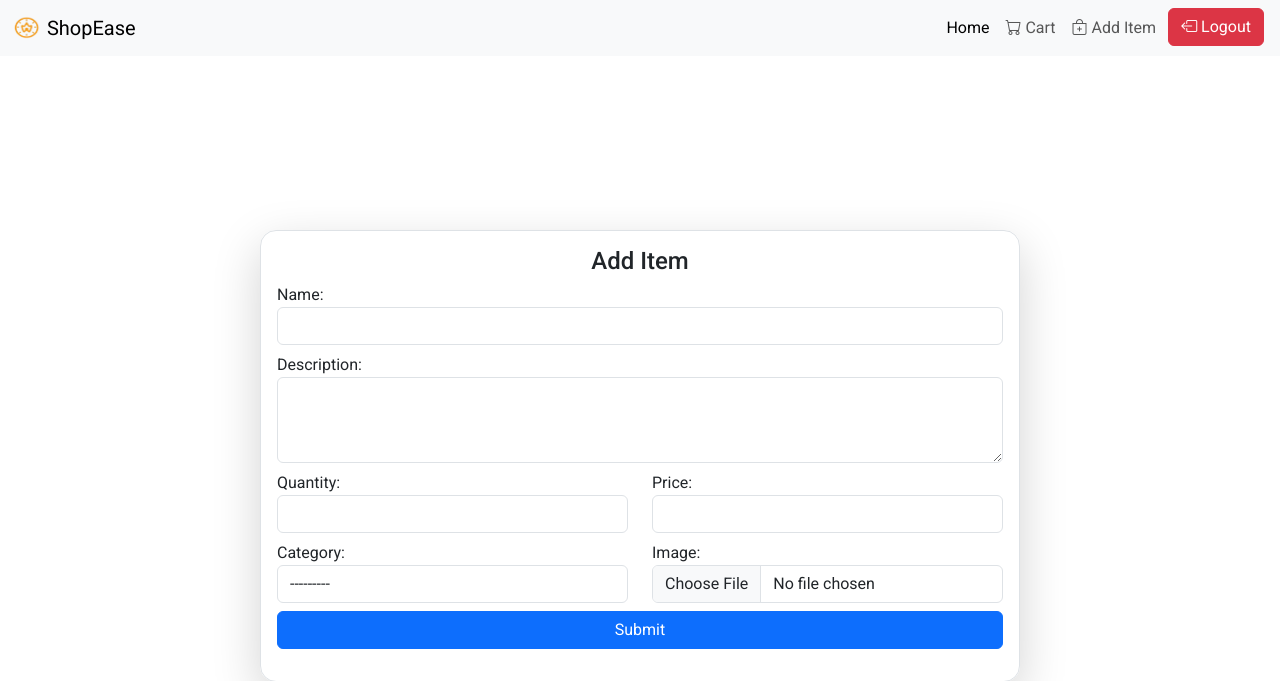
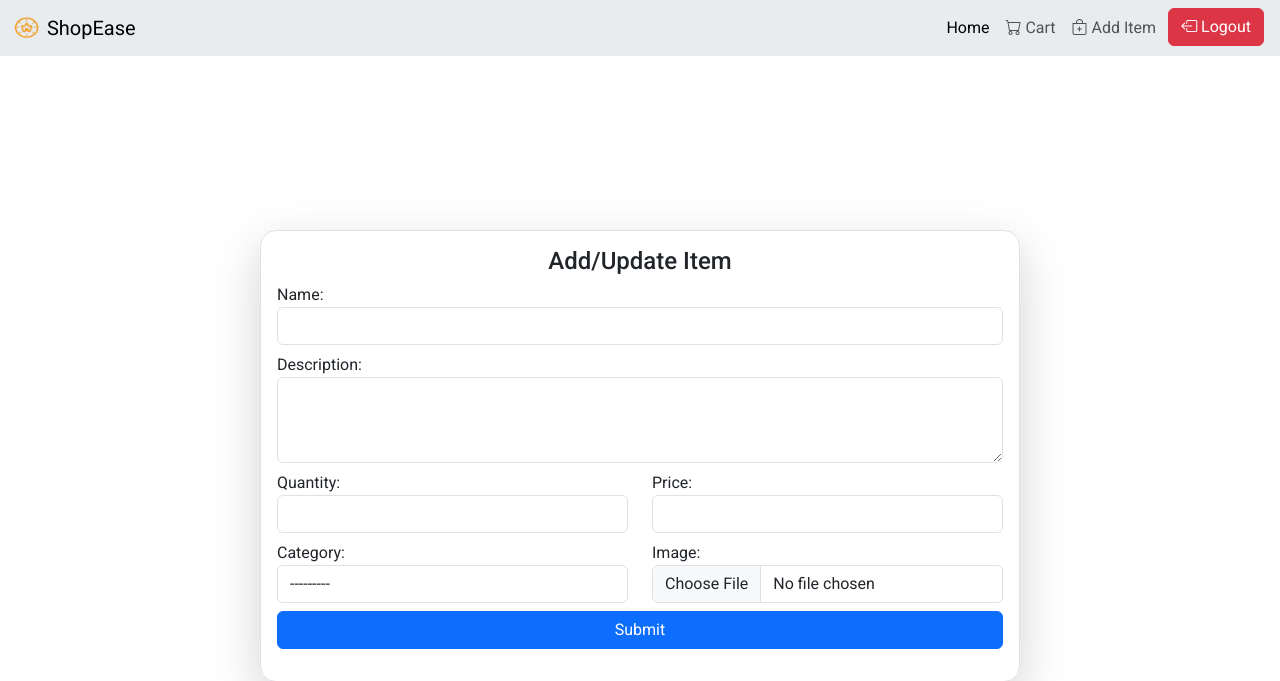
Before and after one commit to Abhimanue-rajesh/EasyShop, a Django app: page /inventory/create/item/ in a window 1280 px wide. Shown: the top 681 px of the page. Run offline with Django 5.2, Linux system fonts and the light colour scheme; the visitor is signed in with stand-in values (Sample User, id 1); data that the repository does not hold is empty.

Commit message:
finalisation

```diff
--- a/inventory/templates/inventory/create_update_item.html
+++ b/inventory/templates/inventory/create_update_item.html
@@ -5,7 +5,7 @@
             <div class="row justify-content-center">
                 <div class="col-md-8 shadow-lg border rounded-4 p-3">
                     <div class="text-center">
-                        <h4>Add Item</h4>
+                        <h4>Add/Update Item</h4>
                     </div>
                     <form method="post" enctype="multipart/form-data">
                         {% csrf_token %}
--- a/templates/base.html
+++ b/templates/base.html
@@ -27,7 +27,7 @@
     {% endblock page_specific_links %}
   </head>
   <body>
-    <nav class="navbar navbar-expand-lg bg-body-tertiary">
+    <nav class="navbar navbar-expand-lg bg-body-secondary">
       <div class="container-fluid">
         <a class="navbar-brand" href="{% url 'home' %}">
           <img src="{% static 'images/shop-ease.png' %}"
```
Also changed, not shown: home/templates/home/home.html (+13 -4 lines), README.md, image-1.png (added), image-2.png (added), image-3.png (added), image-4.png (added), image-5.png (added), image.png (added).
